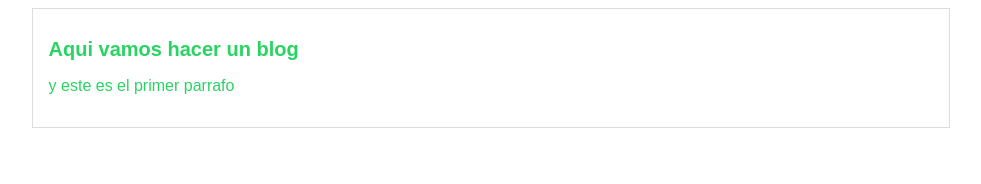
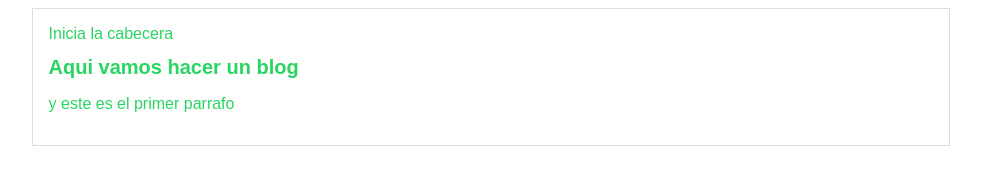
Before and after one commit to wilsonbedoya11/githubblog, a plain HTML site: page index.html in a window 1280 px wide. Shown: the whole page, without its empty margins (149-1130 px from the left). Drawn offline with Linux system fonts and the light colour scheme.

Commit message:
se crea la cabecera en la rama cabecera

```diff
--- a/index.html
+++ b/index.html
@@ -5,6 +5,9 @@
     </head>
     <body>
         <div id="container">
+            <div id="cabecera">
+                Inicia la cabecera
+            </div>
             <div id="post"></div>
             <h1>Aqui vamos hacer un blog</h1>
             <p>y este es el primer parrafo</p>
```
